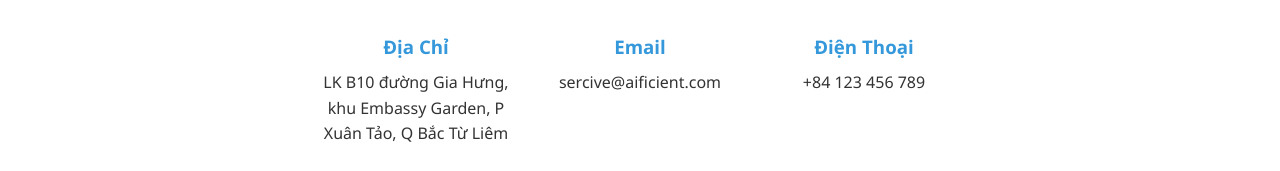
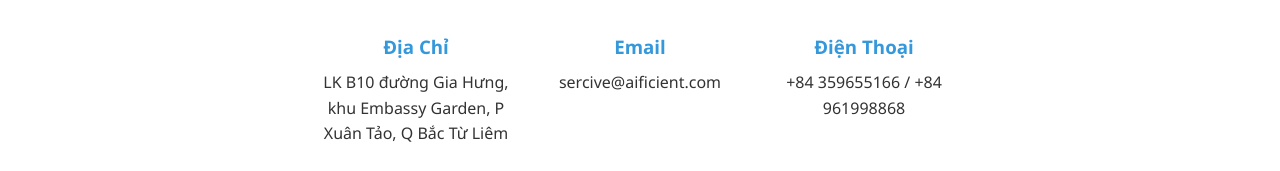
Before and after one commit to aificientvn/website, a website: page public/contact.html in a window 1280 px wide. Shown: the part 945-1116 px from the top of the page. Drawn offline with Linux system fonts and the light colour scheme.

Commit message:
thay doi so dien thoai

```diff
--- a/public/contact.html
+++ b/public/contact.html
@@ -64,7 +64,7 @@
 
     <div class="info-item">
       <h3>Điện Thoại</h3>
-      <p>+84 123 456 789</p>
+      <p>+84 359655166 / +84 961998868</p>
     </div>
   </section>
 
```
